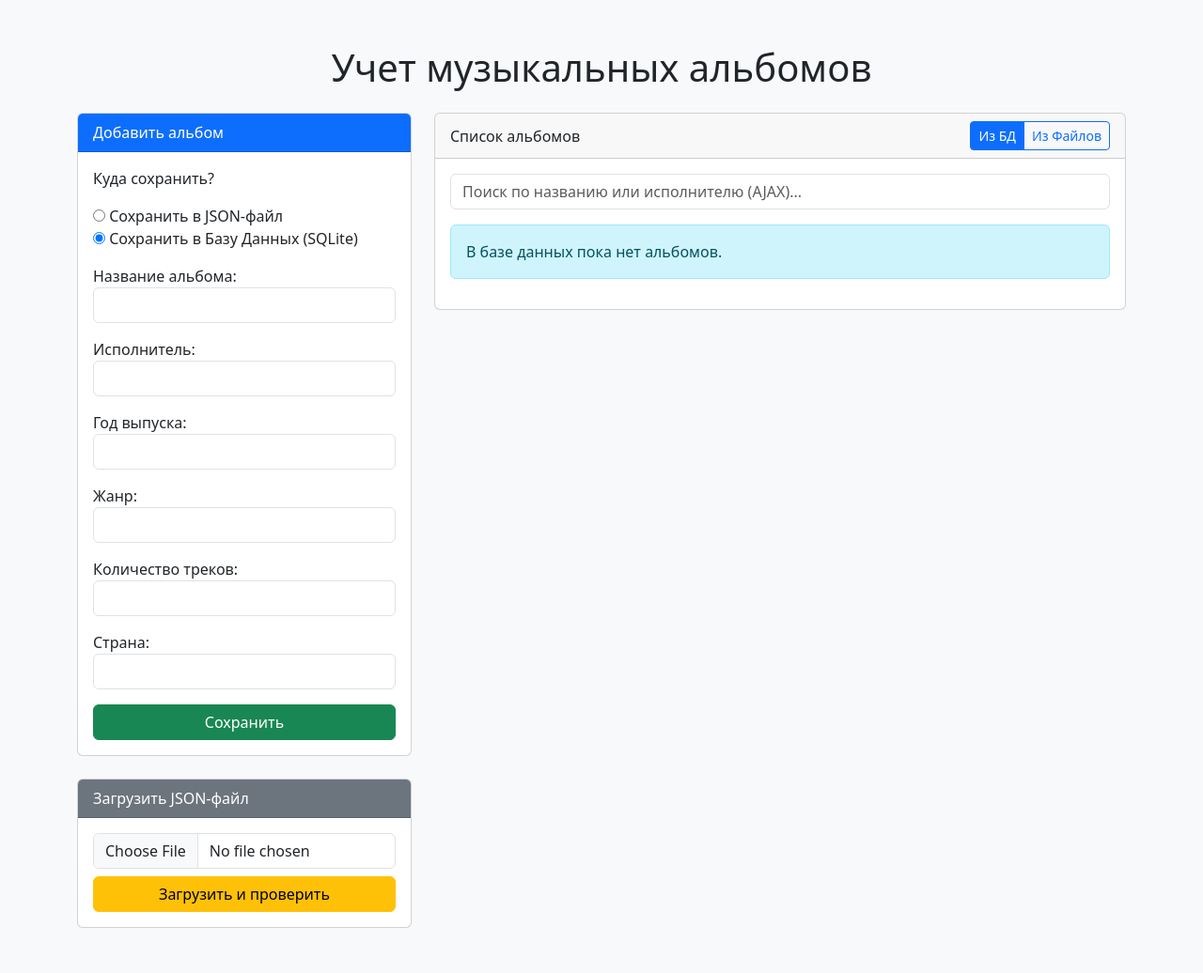
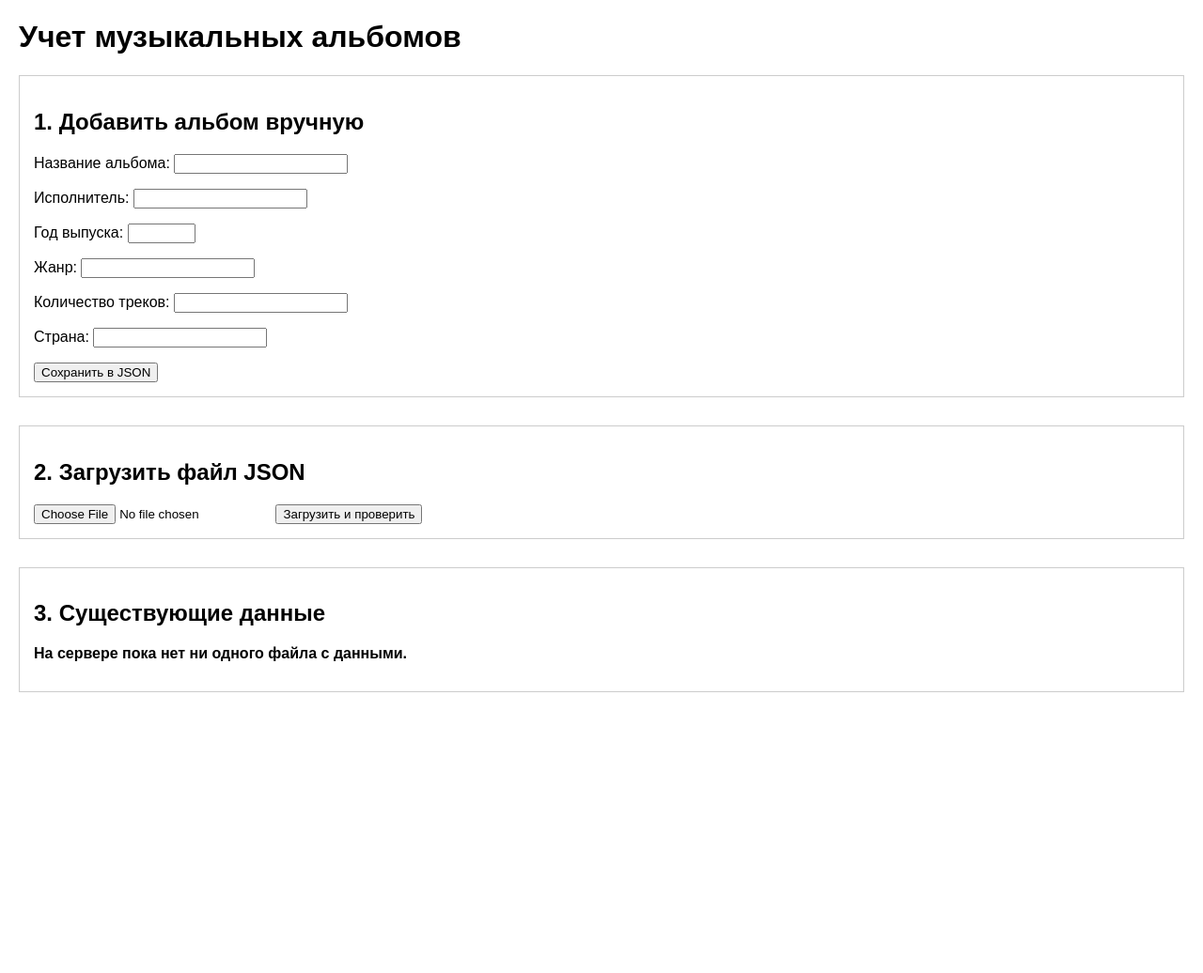
Before and after one commit to CenturyOnce/lub_json, a Django app: page / in a window 1280 px wide. Shown: the whole page at 94% size. After the commit the page ends 737 px from the top, so only its background shows below. Run offline with Django 5.2, Linux system fonts and the light colour scheme; parts of the project's set-up code (start-up, migrations or seed data) failed here and were passed over.

Commit message:
Revert "uhh revert"
This reverts commit c64e8694fde7bc1f13f2ede924500f99714d5c85.

```diff
--- a/albums/forms.py
+++ b/albums/forms.py
@@ -1,15 +1,9 @@
 from django import forms
-from .models import Album
 
 class AlbumForm(forms.Form):
-     STORAGE_CHOICES = [
-        ('file', 'Сохранить в JSON-файл'),
-        ('db', 'Сохранить в Базу Данных (SQLite)'),
-    ]
-     storage_type = forms.ChoiceField(choices=STORAGE_CHOICES, label="Куда сохранить?", widget=forms.RadioSelect)
-     title = forms.CharField(label="Название альбома", max_length=200, widget=forms.TextInput(attrs={'class': 'form-control'}))
-     artist = forms.CharField(label="Исполнитель", max_length=200, widget=forms.TextInput(attrs={'class': 'form-control'}))
-     year = forms.IntegerField(label="Год выпуска", min_value=1900, max_value=2026, widget=forms.NumberInput(attrs={'class': 'form-control'}))
-     genre = forms.CharField(label="Жанр", max_length=100, widget=forms.TextInput(attrs={'class': 'form-control'}))
-     tracks = forms.IntegerField(label="Количество треков", min_value=1, widget=forms.NumberInput(attrs={'class': 'form-control'}))
-     country = forms.CharField(label="Страна", max_length=50, required=False, widget=forms.TextInput(attrs={'class': 'form-control'}))
+    title = forms.CharField(label="Название альбома", max_length=200)
+    artist = forms.CharField(label="Исполнитель", max_length=200)
+    year = forms.IntegerField(label="Год выпуска", min_value=1900, max_value=2026)
+    genre = forms.CharField(label="Жанр", max_length=100)
+    tracks = forms.IntegerField(label="Количество треков", min_value=1)
+    country = forms.CharField(label="Страна", max_length=50, required=False)
--- a/albums/templates/albums/home.html
+++ b/albums/templates/albums/home.html
@@ -2,67 +2,56 @@
 <html lang="ru">
 <head>
     <meta charset="UTF-8">
-    <meta name="viewport" content="width=device-width, initial-scale=1.0">
-    <title>Music Albums Manager</title>
-    <link href="https://cdn.jsdelivr.net/npm/bootstrap@5.3.0/dist/css/bootstrap.min.css" rel="stylesheet">
+    <title>Музыкальные альбомы (JSON)</title>
+    <style>
+        body { font-family: Arial, sans-serif; margin: 20px; }
+        .error { color: red; }
+        .success { color: green; }
+        table { border-collapse: collapse; width: 100%; margin-top: 20px; }
+        th, td { border: 1px solid #ddd; padding: 8px; text-align: left; }
+        th { background-color: #f2f2f2; }
+        .section { margin-bottom: 30px; padding: 15px; border: 1px solid #ccc; }
+    </style>
 </head>
-<body class="bg-light">
-<div class="container py-5">
-    <h1 class="text-center mb-4">Учет музыкальных альбомов</h1>
-
+<body>
+    <h1>Учет музыкальных альбомов</h1>
     {% if messages %}
+        <ul class="messages" style="list-style-type: none; padding: 0;">
             {% for message in messages %}
-            <div class="alert alert-{{ message.tags }} alert-dismissible fade show" role="alert">
+                <li style="padding: 10px; margin-bottom: 10px; border-radius: 4px;
+                    {% if message.tags == 'error' %} background-color: #f8d7da; color: #721c24;
+                    {% else %} background-color: #d4edda; color: #155724;{% endif %}">
                     {{ message }}
-                <button type="button" class="btn-close" data-bs-dismiss="alert"></button>
-            </div>
+                </li>
             {% endfor %}
+        </ul>
     {% endif %}
 
-    <div class="row">
-        <div class="col-md-4">
-            <div class="card mb-4">
-                <div class="card-header bg-primary text-white">Добавить альбом</div>
-                <div class="card-body">
+    <div class="section">
+        <h2>1. Добавить альбом вручную</h2>
         <form method="POST">
             {% csrf_token %}
             {{ form.as_p }}
-                        <button type="submit" name="form_submit" class="btn btn-success w-100">Сохранить</button>
+            <button type="submit" name="form_submit">Сохранить в JSON</button>
         </form>
     </div>
+
+    <div class="section">
+        <h2>2. Загрузить файл JSON</h2>
+        <form method="POST" enctype="multipart/form-data">
+            {% csrf_token %}
+            <input type="file" name="file_upload" accept=".json" required>
+            <button type="submit">Загрузить и проверить</button>
+        </form>
     </div>
 
-            <div class="card">
-                <div class="card-header bg-secondary text-white">Загрузить JSON-файл</div>
-                <div class="card-body">
-                    <form method="POST" enctype="multipart/form-data">
-                        {% csrf_token %}
-                        <input type="file" name="file_upload" accept=".json" class="form-control mb-2" required>
-                        <button type="submit" class="btn btn-warning w-100">Загрузить и проверить</button>
-                    </form>
-                </div>
-            </div>
-        </div>
-
-        <div class="col-md-8">
-            <div class="card">
-                <div class="card-header d-flex justify-content-between align-items-center">
-                    <span>Список альбомов</span>
-                    <div class="btn-group btn-group-sm">
-                        <a href="?source=db" class="btn btn-outline-primary {% if display_source == 'db' %}active{% endif %}">Из БД</a>
-                        <a href="?source=file" class="btn btn-outline-primary {% if display_source == 'file' %}active{% endif %}">Из Файлов</a>
-                    </div>
-                </div>
-                <div class="card-body">
-                    {% if is_db_source %}
-                    <input type="text" id="searchInput" class="form-control mb-3" placeholder="Поиск по названию или исполнителю (AJAX)...">
-                    {% endif %}
-
-                    {% if no_data_msg %}
-                        <div class="alert alert-info">{{ no_data_msg }}</div>
+    <div class="section">
+        <h2>3. Существующие данные</h2>
+        {% if no_data_message %}
+            <p><strong>{{ no_data_message }}</strong></p>
         {% else %}
-                        <table class="table table-striped table-hover" id="albumsTable">
-                            <thead class="table-dark">
+            <table>
+                <thead>
                     <tr>
                         <th>Название</th>
                         <th>Исполнитель</th>
@@ -70,90 +59,22 @@
                         <th>Жанр</th>
                         <th>Треков</th>
                         <th>Страна</th>
-                                    {% if is_db_source %}<th>Действия</th>{% endif %}
                     </tr>
                 </thead>
                 <tbody>
                     {% for album in albums %}
                     <tr>
                         <td>{{ album.title }}</td>
-                                    <td>{{ album.artist }}</td>\
-                                    td>{{ album.year }}</td>
+                        <td>{{ album.artist }}</td>
+                        <td>{{ album.year }}</td>
                         <td>{{ album.genre }}</td>
                         <td>{{ album.tracks }}</td>
-                                    <td>{{album.country}}</td>
-                                    {% if is_db_source %}
-                                    <td>
-                                        <a href="{% url 'edit_album' album.id %}" class="btn btn-sm btn-info text-white">Изменить</a>
-                                        <form action="{% url 'delete_album' album.id %}" method="POST" style="display:inline;" onsubmit="return confirm('Удалить эту запись?');">
-                                            {% csrf_token %}
-                                            <button type="submit" class="btn btn-sm btn-danger">Удалить</button>
-                                        </form>
-                                    </td>
-                                    {% endif %}
+                        <td>{{ album.country }}</td>
                     </tr>
                     {% endfor %}
                 </tbody>
             </table>
         {% endif %}
     </div>
-            </div>
-        </div>
-    </div>
-</div>
-
-<script src="https://cdn.jsdelivr.net/npm/bootstrap@5.3.0/dist/js/bootstrap.bundle.min.js"></script>
-
-{% if is_db_source %}
-<script>
-    const searchInput = document.getElementById('searchInput');
-    const tableBody = document.querySelector('#albumsTable tbody');
-
-    searchInput.addEventListener('input', function() {
-        const query = this.value;
-
-        if (query.length === 0) {
-            window.location.href = window.location.pathname + '?source=db';
-            return;
-        }
-
-        fetch(`/ajax/search/?q=${encodeURIComponent(query)}`, {
-            headers: {
-                'X-Requested-With': 'XMLHttpRequest'
-            }
-        })
-        .then(response => response.json())
-        .then(data => {
-            tableBody.innerHTML = '';
-
-            if (data.results.length === 0) {
-                tableBody.innerHTML = '<tr><td colspan="6" class="text-center">Ничего не найдено</td></tr>';
-                return;
-            }
-
-            data.results.forEach(album => {
-                const row = `
-                    <tr>
-                        <td>${album.title}</td>
-                        <td>${album.artist}</td>
-                        <td>${album.year}</td>
-                        <td>${album.genre}</td>
-                        <td>${album.tracks}</td>
-                        <td>${album.country}</td>
-                        <td>
-                            <a href="/edit/${album.id}/" class="btn btn-sm btn-info text-white">Изменить</a>
-                            <form action="/delete/${album.id}/" method="POST" style="display:inline;" onsubmit="return confirm('Удалить?');">
-                                <input type="hidden" name="csrfmiddlewaretoken" value="{{ csrf_token }}">
-                                <button type="submit" class="btn btn-sm btn-danger">Удалить</button>
-                            </form>
-                        </td>
-                    </tr>
-                `;
-                tableBody.innerHTML += row;
-            });
-        });
-    });
-</script>
-{% endif %}
 </body>
 </html>
--- a/albums/views.py
+++ b/albums/views.py
@@ -1,104 +1,41 @@
+# albums/views.py
 from django.shortcuts import render, redirect
 from django.contrib import messages
 from .forms import AlbumForm
 from .utils import save_album_to_file, handle_uploaded_file, get_all_albums
-from .models import Album
-
-from django.http import JsonResponse
-
-def ajax_search(request):
-    if request.headers.get('x-requested-with') == 'XMLHttpRequest':
-        query = request.GET.get('q', '')
-        if query:
-            results = Album.objects.filter(title__icontains=query) | Album.objects.filter(artist__icontains=query)
-
-            data = [{
-                'id': album.id,
-                'title': album.title,
-                'artist': album.artist,
-                'year': album.year,
-                'genre': album.genre,
-                'tracks': album.tracks
-            } for album in results]
-            return JsonResponse({'results': data})
-        return JsonResponse({'results': []})
-    return JsonResponse({'error': 'Invalid request'}, status=400)
 
 def home_view(request):
-    display_source = request.GET.get('source', 'db')
+    context = {'albums': [], 'no_data_message': ''}
 
     if request.method == 'POST':
         if 'file_upload' in request.FILES:
-            is_valid, msg = handle_uploaded_file(request.FILES['file_upload'])
-            if is_valid: messages.success(request, msg)
-            else: messages.error(request, msg)
+            uploaded_file = request.FILES['file_upload']
+            is_valid, message_text = handle_uploaded_file(uploaded_file)
+
+            if is_valid:
+                messages.success(request, message_text)
+            else:
+                messages.error(request, message_text)
+
             return redirect('home')
 
-        form = AlbumForm(request.POST)
-        if form.is_valid():
-            data = form.cleaned_data
-            storage = data.pop('storage_type')
+        elif 'form_submit' in request.POST:
+            form = AlbumForm(request.POST)
+            if form.is_valid():
+                save_album_to_file(form.cleaned_data)
+                messages.success(request, "Данные успешно сохранены в JSON файл.")
+                return redirect('home')
+            else:
+                messages.error(request, "Ошибка валидации формы. Проверьте введенные данные.")
+                context['form'] = form
 
-            if storage == 'file':
-                save_album_to_file(data)
-                messages.success(request, "Альбом сохранен в JSON-файл.")
-            else:
-                if Album.objects.filter(title=data['title'], artist=data['artist']).exists():
-                    messages.error(request, f"Альбом '{data['title']}' исполнителя '{data['artist']}' уже существует в БД!")
-                else:
-                    Album.objects.create(**data)
-                    messages.success(request, "Альбом успешно добавлен в Базу Данных.")
+    if 'form' not in context:
+        context['form'] = AlbumForm()
 
-            return redirect('home')
-        else:
-            messages.error(request, "Ошибка валидации формы.")
+    albums, no_data_msg = get_all_albums()
+    if albums is not None:
+        context['albums'] = albums
+    else:
+        context['no_data_message'] = no_data_msg
 
-    else:
-        form = AlbumForm(initial={'storage_type': 'db'})
-
-    if display_source == 'db':
-        albums = Album.objects.all().order_by('-id')
-        no_data_msg = "В базе данных пока нет альбомов."
-    else:
-        albums, no_data_msg = get_all_albums()
-
-    context = {
-        'form': form,
-        'albums': albums,
-        'no_data_msg': no_data_msg,
-        'display_source': display_source,
-        'is_db_source': display_source == 'db'
-    }
     return render(request, 'albums/home.html', context)
-
-def edit_album(request, album_id):
-    album = Album.objects.get(id=album_id)
-    if request.method == 'POST':
-        form = AlbumForm(request.POST)
-        if form.is_valid():
-            data = form.cleaned_data
-            if Album.objects.filter(title=data['title'], artist=data['artist']).exclude(id=album_id).exists():
-                messages.error(request, "Такой альбом уже существует!")
-            else:
-                album.title = data['title']
-                album.artist = data['artist']
-                album.year = data['year']
-                album.genre = data['genre']
-                album.tracks = data['tracks']
-                album.save()
-                messages.success(request, "Данные успешно обновлены.")
-            return redirect('home')
-    else:
-        form = AlbumForm(initial={
-            'title': album.title, 'artist': album.artist, 'year': album.year,
-            'genre': album.genre, 'tracks': album.tracks, 'storage_type': 'db'
-        })
-
-    return render(request, 'albums/edit_album.html', {'form': form, 'album': album})
-
-def delete_album(request, album_id):
-    if request.method == 'POST':
-        album = Album.objects.get(id=album_id)
-        album.delete()
-        messages.success(request, "Запись удалена из базы данных.")
-    return redirect('home')
```
Also changed, not shown: albums/models.py (+1 -15 lines), albums/utils.py (+0 -9 lines). Lines whose indentation alone changed are shown as unchanged.
